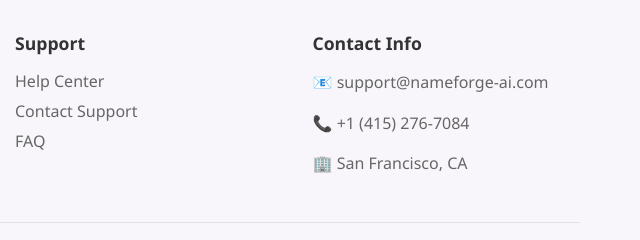
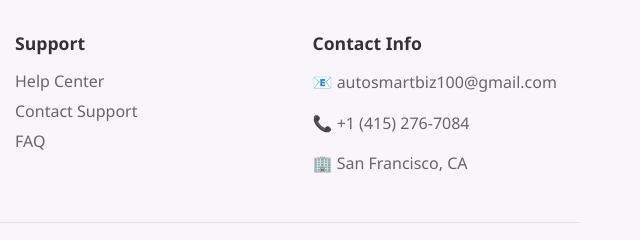
Before and after one commit to digitalhusla1/nameforgeai, a website: page public/about.html in a window 1280 px wide. Shown: the part 3093-3333 px from the top of the page, 640-1280 px from the left. Drawn offline with Linux system fonts and the light colour scheme.

```diff
--- a/public/about.html
+++ b/public/about.html
@@ -513,7 +513,7 @@
                   <div class="footer-section">
                     <h4>Contact Info</h4>
                     <div class="footer-contact-info">
-                        <p>📧 support@nameforge-ai.com</p>
+                        <p>📧 autosmartbiz100@gmail.com</p>
                         <p>📞 +1 (415) 276-7084</p>
                         <p>🏢 San Francisco, CA</p>
                     </div>
```
Also changed, not shown: public/contact.html (+1 -1 lines), public/index.html (+1 -1 lines), public/privacy-policy.html (+1 -1 lines), README.md.
